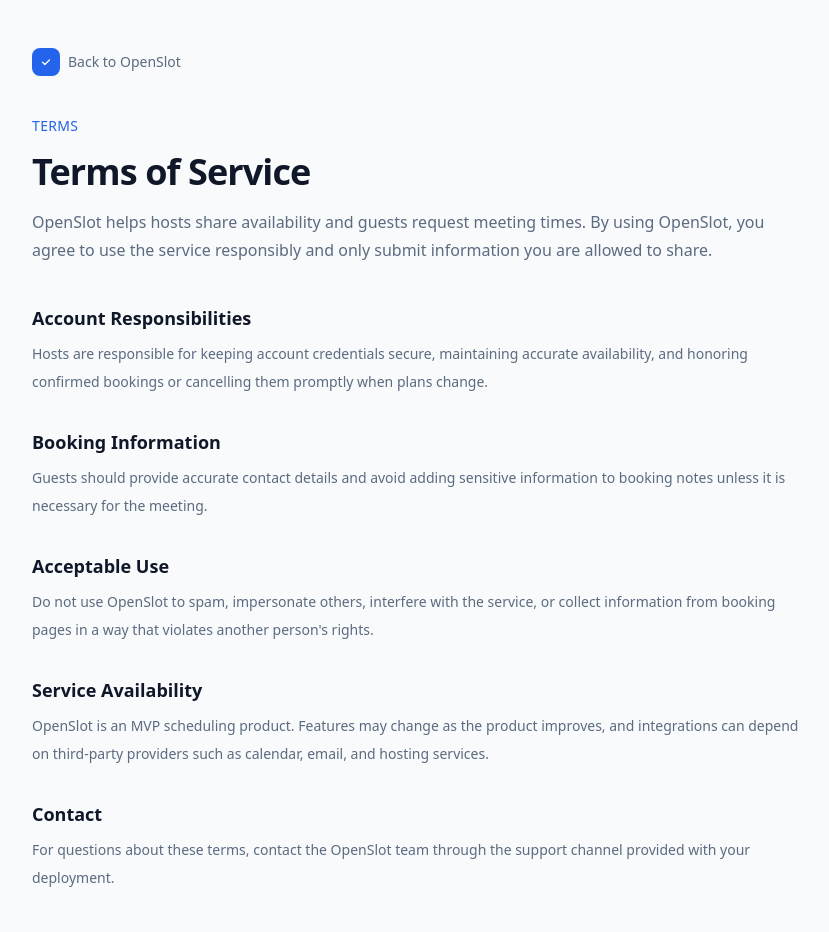
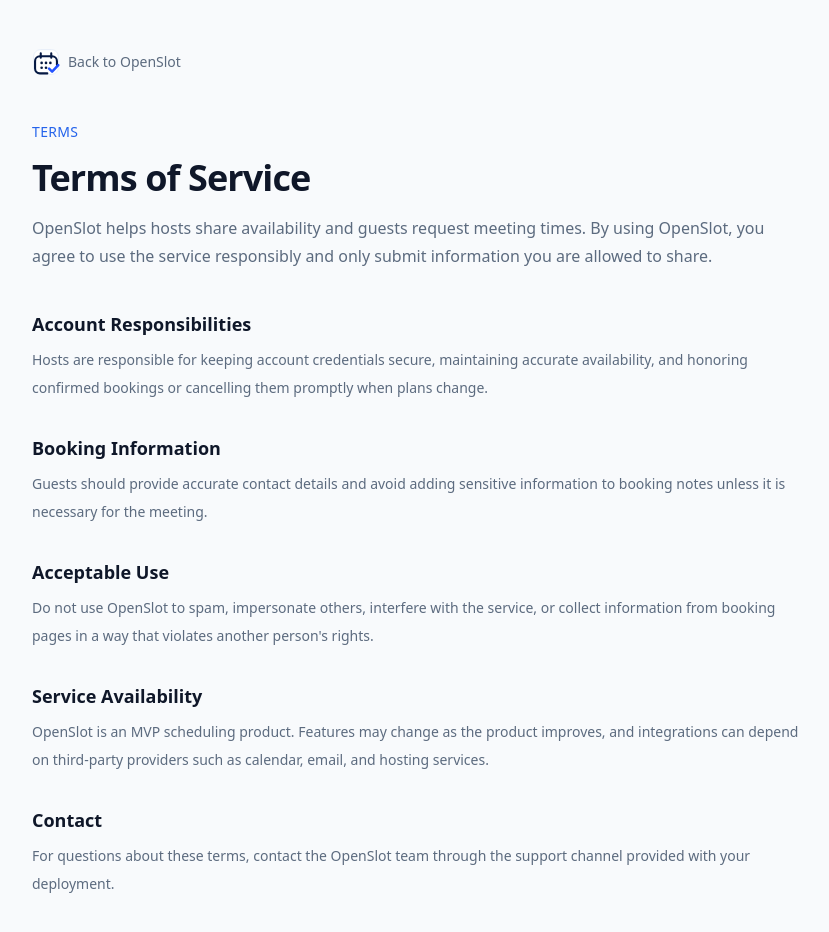
Before and after one commit to Xuefeng-Zhu/OpenSlot, a Next.js app: page /terms in a window 1280 px wide. Shown: the top 932 px of the page, without its empty margins (224-1053 px from the left). Built offline with nearby package versions, Linux system fonts and the light colour scheme.

Commit message:
Improve app icon

```diff
--- a/src/app/(auth)/signup/page.tsx
+++ b/src/app/(auth)/signup/page.tsx
@@ -5,6 +5,7 @@
 import Link from "next/link";
 import { Check, Eye, EyeOff } from "lucide-react";
 import { createClient } from "@/lib/supabase/client";
+import { AppIcon } from "@/components/shared/app-icon";
 import { Button } from "@/components/ui/button";
 import { Input } from "@/components/ui/input";
 import { Label } from "@/components/ui/label";
@@ -89,22 +90,7 @@
         <div className="w-full max-w-md space-y-8">
           {/* Logo */}
           <div className="flex items-center gap-2">
-            <svg
-              className="h-7 w-7"
-              viewBox="0 0 28 28"
-              fill="none"
-              xmlns="http://www.w3.org/2000/svg"
-              aria-hidden="true"
-            >
-              <rect width="28" height="28" rx="6" className="fill-primary" />
-              <path
-                d="M8 14.5L12 18.5L20 10.5"
-                stroke="white"
-                strokeWidth="2.5"
-                strokeLinecap="round"
-                strokeLinejoin="round"
-              />
-            </svg>
+            <AppIcon className="h-7 w-7" />
             <span className="text-xl font-bold text-foreground">OpenSlot</span>
           </div>
 
--- a/src/app/(public)/[username]/profile-content.tsx
+++ b/src/app/(public)/[username]/profile-content.tsx
@@ -1,5 +1,6 @@
 import Link from "next/link";
 import { Clock, MapPin, Globe, Shield } from "lucide-react";
+import { AppIcon } from "@/components/shared/app-icon";
 import { Card, CardContent } from "@/components/ui/card";
 import { Button } from "@/components/ui/button";
 import { Avatar } from "@/components/ui/avatar";
@@ -154,10 +155,7 @@
       {/* Footer */}
       <div className="mt-12 pt-6 border-t border-border text-center">
         <p className="text-sm text-muted-foreground flex items-center justify-center gap-1.5">
-          <svg className="h-4 w-4 text-primary" viewBox="0 0 28 28" fill="none" aria-hidden="true">
-            <rect width="28" height="28" rx="6" className="fill-primary" />
-            <path d="M8 14.5L12 18.5L20 10.5" stroke="white" strokeWidth="2.5" strokeLinecap="round" strokeLinejoin="round" />
-          </svg>
+          <AppIcon className="h-4 w-4" />
           Scheduling that stays <span className="text-primary font-medium">open.</span>
         </p>
       </div>
--- a/src/app/(public)/layout.tsx
+++ b/src/app/(public)/layout.tsx
@@ -1,4 +1,5 @@
 import Link from "next/link";
+import { AppIcon } from "@/components/shared/app-icon";
 
 export default function PublicLayout({
   children,
@@ -11,22 +12,7 @@
       <header className="border-b border-border bg-card px-4 py-3">
         <div className="mx-auto max-w-4xl flex items-center justify-between">
           <Link href="/" className="flex items-center text-lg font-bold text-foreground">
-            <svg
-              className="mr-2 h-6 w-6"
-              viewBox="0 0 28 28"
-              fill="none"
-              xmlns="http://www.w3.org/2000/svg"
-              aria-hidden="true"
-            >
-              <rect width="28" height="28" rx="6" className="fill-primary" />
-              <path
-                d="M8 14.5L12 18.5L20 10.5"
-                stroke="white"
-                strokeWidth="2.5"
-                strokeLinecap="round"
-                strokeLinejoin="round"
-              />
-            </svg>
+            <AppIcon className="mr-2 h-6 w-6" />
             OpenSlot
           </Link>
           <span className="text-sm text-muted-foreground">Powered by OpenSlot</span>
--- a/src/app/privacy/page.tsx
+++ b/src/app/privacy/page.tsx
@@ -1,5 +1,6 @@
 import type { Metadata } from "next";
 import Link from "next/link";
+import { AppIcon } from "@/components/shared/app-icon";
 
 export const metadata: Metadata = {
   title: "Privacy Policy | OpenSlot",
@@ -14,25 +15,7 @@
           href="/"
           className="inline-flex items-center gap-2 text-sm font-medium text-muted-foreground transition-colors hover:text-foreground"
         >
-          <span
-            className="flex h-7 w-7 items-center justify-center rounded-md bg-primary text-primary-foreground"
-            aria-hidden="true"
-          >
-            <svg
-              className="h-4 w-4"
-              viewBox="0 0 28 28"
-              fill="none"
-              xmlns="http://www.w3.org/2000/svg"
-            >
-              <path
-                d="M8 14.5L12 18.5L20 10.5"
-                stroke="currentColor"
-                strokeWidth="2.5"
-                strokeLinecap="round"
-                strokeLinejoin="round"
-              />
-            </svg>
-          </span>
+          <AppIcon className="h-7 w-7" />
           Back to OpenSlot
         </Link>
 
--- a/src/app/terms/page.tsx
+++ b/src/app/terms/page.tsx
@@ -1,5 +1,6 @@
 import type { Metadata } from "next";
 import Link from "next/link";
+import { AppIcon } from "@/components/shared/app-icon";
 
 export const metadata: Metadata = {
   title: "Terms of Service | OpenSlot",
@@ -14,25 +15,7 @@
           href="/"
           className="inline-flex items-center gap-2 text-sm font-medium text-muted-foreground transition-colors hover:text-foreground"
         >
-          <span
-            className="flex h-7 w-7 items-center justify-center rounded-md bg-primary text-primary-foreground"
-            aria-hidden="true"
-          >
-            <svg
-              className="h-4 w-4"
-              viewBox="0 0 28 28"
-              fill="none"
-              xmlns="http://www.w3.org/2000/svg"
-            >
-              <path
-                d="M8 14.5L12 18.5L20 10.5"
-                stroke="currentColor"
-                strokeWidth="2.5"
-                strokeLinecap="round"
-                strokeLinejoin="round"
-              />
-            </svg>
-          </span>
+          <AppIcon className="h-7 w-7" />
           Back to OpenSlot
         </Link>
 
--- a/src/components/dashboard/sidebar-nav.tsx
+++ b/src/components/dashboard/sidebar-nav.tsx
@@ -14,6 +14,7 @@
 } from 'lucide-react'
 import { createClient } from '@/lib/supabase/client'
 import { cn } from '@/lib/utils'
+import { AppIcon } from '@/components/shared/app-icon'
 import { Button } from '@/components/ui/button'
 import { Avatar, getInitials } from '@/components/ui/avatar'
 
@@ -64,22 +65,7 @@
           href="/dashboard"
           className="flex items-center text-xl font-bold text-foreground"
         >
-          <svg
-            className="mr-2 h-7 w-7"
-            viewBox="0 0 28 28"
-            fill="none"
-            xmlns="http://www.w3.org/2000/svg"
-            aria-hidden="true"
-          >
-            <rect width="28" height="28" rx="6" className="fill-primary" />
-            <path
-              d="M8 14.5L12 18.5L20 10.5"
-              stroke="white"
-              strokeWidth="2.5"
-              strokeLinecap="round"
-              strokeLinejoin="round"
-            />
-          </svg>
+          <AppIcon className="mr-2 h-7 w-7" />
           OpenSlot
         </Link>
       </div>
--- a/src/components/landing/navbar.tsx
+++ b/src/components/landing/navbar.tsx
@@ -3,6 +3,7 @@
 import { useState } from 'react'
 import Link from 'next/link'
 import { Menu, X } from 'lucide-react'
+import { AppIcon } from '@/components/shared/app-icon'
 import { Button } from '@/components/ui/button'
 
 const navLinks = [
@@ -25,22 +26,7 @@
           href="/"
           className="flex items-center text-xl font-bold text-foreground"
         >
-          <svg
-            className="mr-2 h-7 w-7"
-            viewBox="0 0 28 28"
-            fill="none"
-            xmlns="http://www.w3.org/2000/svg"
-            aria-hidden="true"
-          >
-            <rect width="28" height="28" rx="6" className="fill-primary" />
-            <path
-              d="M8 14.5L12 18.5L20 10.5"
-              stroke="white"
-              strokeWidth="2.5"
-              strokeLinecap="round"
-              strokeLinejoin="round"
-            />
-          </svg>
+          <AppIcon className="mr-2 h-7 w-7" />
           OpenSlot
         </Link>
 
--- /dev/null
+++ b/src/components/shared/app-icon.tsx
@@ -0,0 +1,59 @@
+import { cn } from "@/lib/utils";
+
+interface AppIconProps {
+  className?: string;
+}
+
+export function AppIcon({ className }: AppIconProps) {
+  return (
+    <svg
+      className={cn("shrink-0", className)}
+      viewBox="0 0 64 64"
+      fill="none"
+      xmlns="http://www.w3.org/2000/svg"
+      aria-hidden="true"
+      focusable="false"
+    >
+      <defs>
+        <linearGradient
+          id="app-icon-check-gradient"
+          x1="39"
+          x2="58"
+          y1="54"
+          y2="39"
+          gradientUnits="userSpaceOnUse"
+        >
+          <stop offset="0" stopColor="#2857ff" />
+          <stop offset="1" stopColor="#1f4eff" />
+        </linearGradient>
+      </defs>
+      <rect x="3" y="3" width="58" height="58" rx="16" fill="#fff" />
+      <rect x="3.75" y="3.75" width="56.5" height="56.5" rx="15.25" stroke="#dbe5f5" strokeWidth="1.5" />
+      <path
+        d="M20 19h24M20 19h-2c-6.1 0-11 4.9-11 11v17c0 6.1 4.9 11 11 11h17M44 19h2c6.1 0 11 4.9 11 11v9"
+        stroke="#061943"
+        strokeLinecap="round"
+        strokeLinejoin="round"
+        strokeWidth="4.75"
+      />
+      <path
+        d="M20 12v10M44 12v10"
+        stroke="#061943"
+        strokeLinecap="round"
+        strokeWidth="4.75"
+      />
+      <circle cx="22" cy="34" r="3" fill="#061943" />
+      <circle cx="32" cy="34" r="3" fill="#061943" />
+      <circle cx="42" cy="34" r="3" fill="#061943" />
+      <circle cx="22" cy="45" r="3" fill="#061943" />
+      <circle cx="32" cy="45" r="3" fill="#061943" />
+      <path
+        d="m39 47 7 7 14-15"
+        stroke="url(#app-icon-check-gradient)"
+        strokeLinecap="round"
+        strokeLinejoin="round"
+        strokeWidth="5.75"
+      />
+    </svg>
+  );
+}
--- a/src/components/shared/mobile-drawer.tsx
+++ b/src/components/shared/mobile-drawer.tsx
@@ -10,6 +10,7 @@
   Settings,
 } from 'lucide-react'
 import { cn } from '@/lib/utils'
+import { AppIcon } from '@/components/shared/app-icon'
 import { Drawer } from '@/components/ui/drawer'
 import { Avatar, getInitials } from '@/components/ui/avatar'
 
@@ -50,22 +51,7 @@
             className="flex items-center text-xl font-bold text-foreground"
             onClick={onClose}
           >
-            <svg
-              className="mr-2 h-7 w-7"
-              viewBox="0 0 28 28"
-              fill="none"
-              xmlns="http://www.w3.org/2000/svg"
-              aria-hidden="true"
-            >
-              <rect width="28" height="28" rx="6" className="fill-primary" />
-              <path
-                d="M8 14.5L12 18.5L20 10.5"
-                stroke="white"
-                strokeWidth="2.5"
-                strokeLinecap="round"
-                strokeLinejoin="round"
-              />
-            </svg>
+            <AppIcon className="mr-2 h-7 w-7" />
             OpenSlot
           </Link>
         </div>
```
Also changed, not shown: src/app/icon.svg (added).
